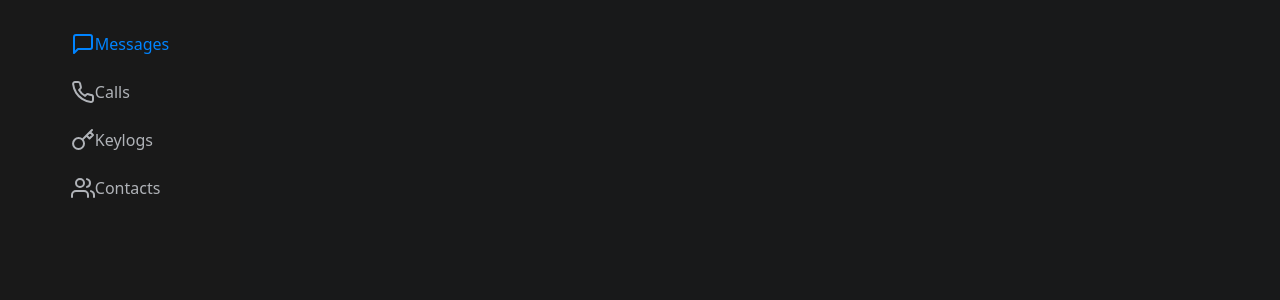
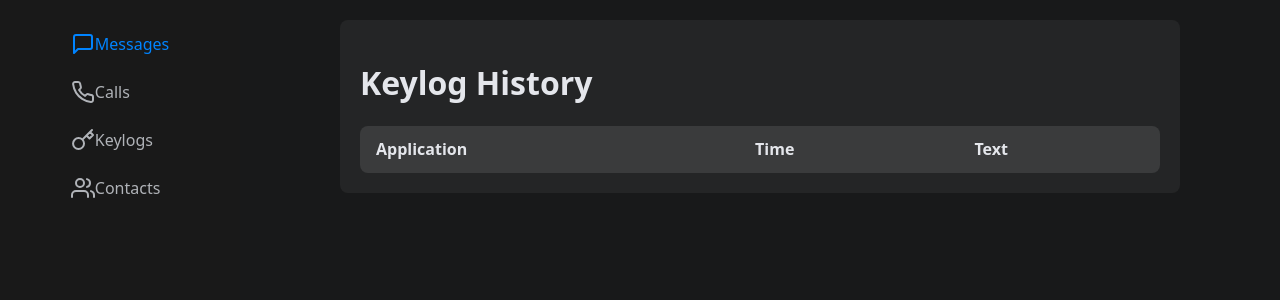
Before and after one commit to HugsNdrugz/apific, a Flask app: page /keylogs in a window 1280 px wide. Shown: the top 300 px of the page. Run offline with Flask 3, Linux system fonts and the light colour scheme; data that the repository does not hold is empty.

Commit message:
Agent query: Can you verify that the calls page and other pages are displaying correctly now without overlapping content?
Refactor: Simplify base template and consolidate content blocks.

Screenshot: https://storage.googleapis.com/screenshot-production-us-central1/6ee586ab-9780-4046-a82b-f61e8b27fa9a/87961b5d-f5d7-4011-9b4e-10ad6fd1f962.jpg

```diff
--- a/templates/base.html
+++ b/templates/base.html
@@ -42,17 +42,8 @@
     </div>
 
     <div class="main-content">
-        <div id="chats" class="section active">
+        <div class="content-container">
             {% block content %}{% endblock %}
-        </div>
-        <div id="calls" class="section" style="display: none;">
-            {% block calls_content %}{% endblock %}
-        </div>
-        <div id="keylogs" class="section" style="display: none;">
-            {% block keylogs_content %}{% endblock %}
-        </div>
-        <div id="contacts" class="section" style="display: none;">
-            {% block contacts_content %}{% endblock %}
         </div>
     </div>
 
--- a/templates/keylogs.html
+++ b/templates/keylogs.html
@@ -2,7 +2,7 @@
 
 {% block title %}Keylogs{% endblock %}
 
-{% block keylogs_content %}
+{% block content %}
 <div class="container">
     <h1>Keylog History</h1>
     <div class="table-container">
```
